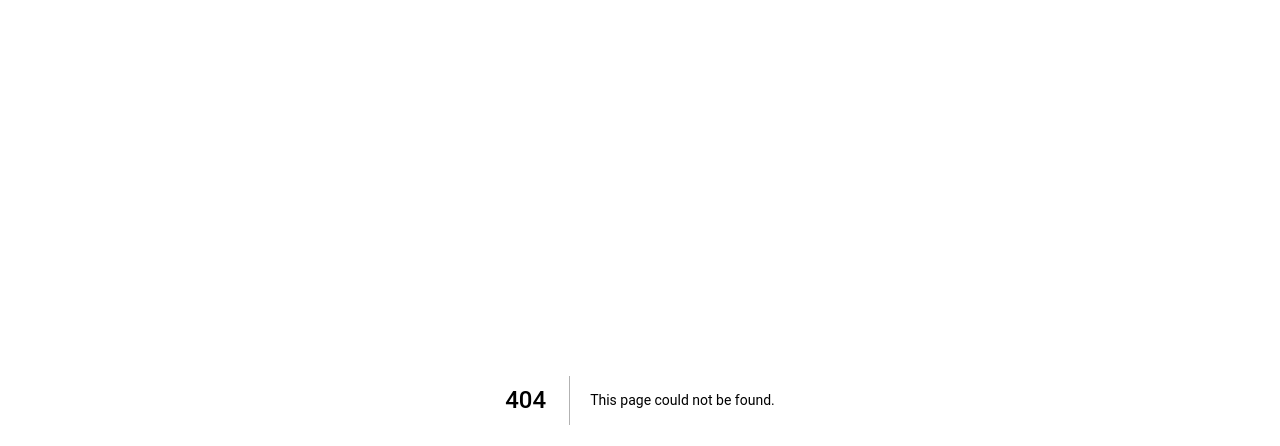
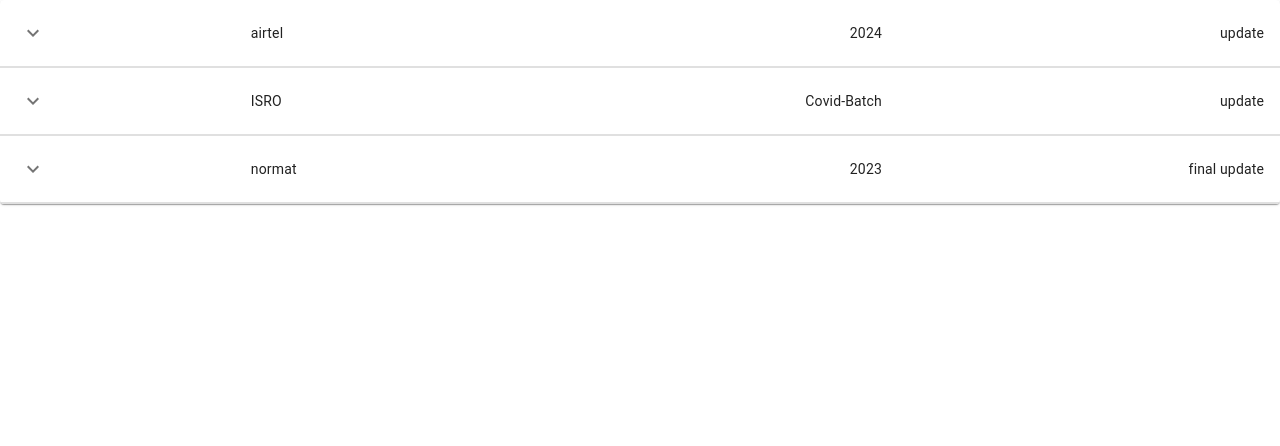
Before and after one commit to abhijeet-0019/tpo-portal, a Next.js app: page /client/notification in a window 1280 px wide. Before the commit this address had no page. Shown: the top 446 px of the page. Built offline with nearby package versions, Linux system fonts and the light colour scheme; data requests are answered from the project's data file; a web font is replaced by a local one.

Commit message:
implementation of faq and noti section on client

```diff
--- /dev/null
+++ b/db.json
@@ -0,0 +1,42 @@
+{
+    "faqs": [
+        {
+            "id": 1,
+            "question": "who are you ?",
+            "answer": "i am no one."
+        },
+        {
+            "id": 2,
+            "question": "how can you be no one?",
+            "answer": "welcome to bravoos."
+        },
+        {
+            "id": 3,
+            "question": "i ask again, who are you?",
+            "answer": "arya stark, house of winterfell."
+        }
+    ],
+    "notification": [
+        {
+            "id": 1,
+            "company": "airtel",
+            "batch": "2024",
+            "sub_heading": "update",
+            "content": "nahi\n aayegi\n bhuljao"
+        },
+        {
+            "id": 2,
+            "company": "ISRO",
+            "batch": "Covid-Batch",
+            "sub_heading": "update",
+            "content": "yeh\n bhi\n nahi\n aayigi"
+        },
+        {
+            "id": 3,
+            "company": "normat",
+            "batch": "2023",
+            "sub_heading": "final update",
+            "content": "kabhi nahi aayigi"
+        }
+    ]
+}
--- /dev/null
+++ b/pages/client/notification.js
@@ -0,0 +1,28 @@
+import * as React from 'react';
+import RowNotificaion from '../components/RowNotification';
+
+import Table from '@mui/material/Table';
+import TableBody from '@mui/material/TableBody';
+import TableContainer from '@mui/material/TableContainer';
+import Paper from '@mui/material/Paper';
+
+export default function CollapsibleTable({notifications}) {
+  return (
+    <TableContainer component={Paper}>
+      <Table aria-label="collapsible table">
+        <TableBody>
+          {notifications.map((notification) => (
+            <RowNotificaion key={notification.id} notification={notification} />
+          ))}
+        </TableBody>
+      </Table>
+    </TableContainer>
+  );
+}
+
+export async function getStaticProps() {
+    const response = await fetch('http://localhost:5000/notification');
+    const notifications = await response.json();
+    console.log(notifications)
+    return { props: { notifications } };
+}
--- /dev/null
+++ b/pages/components/RowNotification.js
@@ -0,0 +1,48 @@
+import * as React from 'react';
+import Box from '@mui/material/Box';
+import Collapse from '@mui/material/Collapse';
+import IconButton from '@mui/material/IconButton';
+import TableCell from '@mui/material/TableCell';
+import TableRow from '@mui/material/TableRow';
+import Typography from '@mui/material/Typography';
+import KeyboardArrowDownIcon from '@mui/icons-material/KeyboardArrowDown';
+import KeyboardArrowUpIcon from '@mui/icons-material/KeyboardArrowUp';
+
+export default function RowNotificaion(props) {
+    const { notification } = props;
+    const [open, setOpen] = React.useState(false);
+
+    return (
+      <React.Fragment>
+        <TableRow sx={{ '& > *': { borderBottom: 'unset' } }}>
+          <TableCell>
+            <IconButton
+              aria-label="expand row"
+              size="small"
+              onClick={() => setOpen(!open)}
+            >
+              {open ? <KeyboardArrowUpIcon /> : <KeyboardArrowDownIcon />}
+            </IconButton>
+          </TableCell>
+          <TableCell component="th" scope="row">
+            {notification.company}
+          </TableCell>
+          <TableCell align="right">{notification.batch}</TableCell>
+          <TableCell align="right">{notification.sub_heading}</TableCell>
+        </TableRow>
+        <TableRow>
+          <TableCell style={{ paddingBottom: 0, paddingTop: 0 }} colSpan={6}>
+            <Collapse in={open} timeout="auto" unmountOnExit>
+              <Box sx={{ margin: 1 }}>
+                <Typography variant="h6" gutterBottom component="div">
+                  {notification.content.split('\n').map(c => (
+                      <li dangerouslySetInnerHTML={{ __html: c.replace(/\n/g, '<br>') }} />
+                  ))}
+                </Typography>
+              </Box>
+            </Collapse>
+          </TableCell>
+        </TableRow>
+      </React.Fragment>
+    );
+  }
```
Also changed, not shown: package.json (+9 -1 lines), pages/client/faq.js (added, +27 -0 lines), pages/client/test.js (added, +9 -0 lines), pages/components/RowFAQ.js (added, +44 -0 lines), pages/_document.tsx (line endings or trailing spaces), 1 other file (tests, documents, lock files or other folders).
